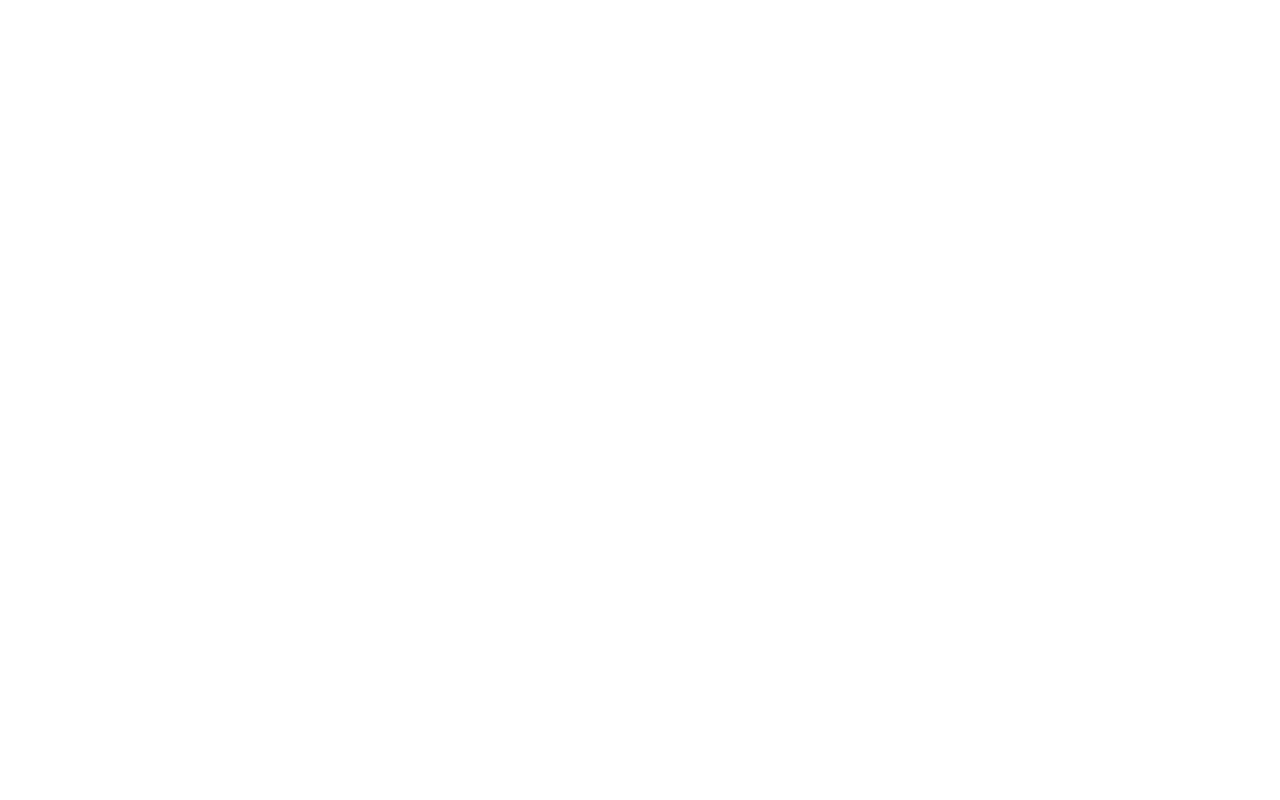
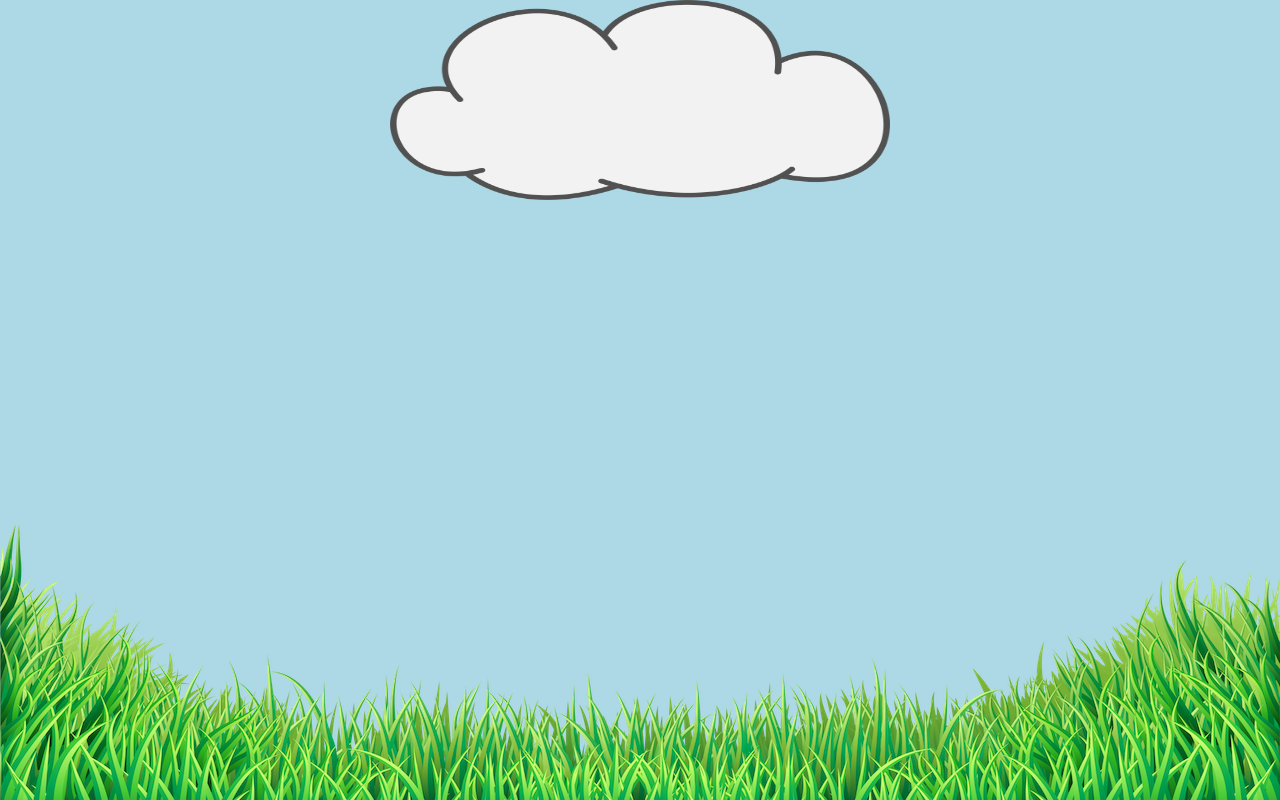
Before and after one commit to lindsma/Zoo, a plain HTML site: page index.html in a window 1280 px wide. Drawn offline with Linux system fonts and the light colour scheme.

Commit message:
Minimum requirements

```diff
--- a/index.html
+++ b/index.html
@@ -3,12 +3,26 @@
 
 <head>
     <title>Zoo</title>
-    <!-- <link rel="stylesheet" href="styles/main.css"> -->
+    <link rel="stylesheet" href="styles/main.css">
+    <link rel="stylesheet" href="styles/reset.css">
 </head>
 
 <body>
 
     <!-- Content goes here -->
+
+<main>
+  <div class="container">
+    <img class="cloud" alt="cloud image" src="styles/cloud5.png">
+  </div>
+
+
+<footer class="grass">
+
+</footer>
+
+
+</main>
 
 
     <script src="js/jquery-3.1.1.min.js"></script>
--- a/js/main.js
+++ b/js/main.js
@@ -1,6 +1,14 @@
+var mammal = ["aardvark", "elephant", "dog", "lion", "fox", "hare", "armadillo", "baboon", "camel", "beaver", "bear", "whale", "tiger", "ferret", "rhinoceros", "bobcat", "cat", "dolphin", "caribou", "cheetah", "chimpanzee", "chipmunk", "leopard", "wombat", "rabbit", "cougar", "coyote", "dingo", "kangaroo", "seal", "elk", "moose", "fox", "anteater", "panda", "otter", "giraffe", "tamarin", "groundhog", "porpoise", "hedgehog", "hippopotamus", "horse", "monkey", "impala", "jackrabbit", "jaguar", "orca", "kinkajou", "koala", "llama", "lynx", "manatee", "meerkat", "goat", "gorilla", "lemur", "rat", "opossum", "orangutan", "bat", "platypus", "porcupine", "raccoon", "sheep", "skunk", "sloth", "hyena", "squirrel", "tasmanian devil", "gazelle", "wallaby", "walrus", "buffalo", "deer", "wolf", "wolverine", "zebra", "bushbaby"];
+
+var reptile = ["alligator", "crocodile", "caiman", "lizard", "gecko", "chameleon", "iguana", "bearded dragon", "viper", "snake", "python", "rattlesnake", "cobra", "anaconda", "tortoise", "turtle"];
+
+var bird = ["chicken", "duck", "ostrich", "goose", "swan", "turkey", "partridge", "quail", "pheasant", "penguin", "cardinal", "eagle", "stork", "heron", "pelican", "blue-footed booby", "vulture", "osprey", "hawk", "buzzard"];
+
+
 // create animal constructor
 
 (function() {
+
     Animal.prototype = {
 
         // calculate age from DOB
@@ -10,30 +18,74 @@
             this.info.dob = new Date(this.info.dob);
             var age = Math.floor(((currentDate.getTime() - this.info.dob.getTime()) / 3.154e+10)) + " years";
             this.info.age = this.info.age + age;
+
+        // try/catch for age
+
+            try {
+                if (this.info.age === "" || isNaN(this.info.age)) throw "Age ain't nothin' but a number.";
+            } catch (err) {
+                this.info.age = err;
+            }
+        },
+
+        // determine class
+
+        findClass: function() {
+
+            if ($.inArray(this.info.species, mammal) !== -1) {
+                this.info.class = "mammal";
+            } else if ($.inArray(this.info.species, reptile) !== -1) {
+                this.info.class = "reptile";
+            } else if ($.inArray(this.info.species, bird) !== -1) {
+                this.info.class = "bird";
+            } else {
+                console.log("This animal is not welcome in our zoo.");
+            }
+
+        // try/catch for class type
+
+            try {
+                if (this.info.class === "") throw "Animal class not found";
+            } catch (err) {
+                this.info.class = err;
+            }
+
         },
 
         // determine birth or lay eggs
 
         delivery: function() {
-            if (this.info.type === "mammal") {
+            if (this.info.class === "mammal") {
                 this.info.deliveryType = this.info.deliveryType + "gives birth";
-            } else if (this.info.type === "bird" || this.info.type === "reptile") {
+            } else if (this.info.class === "bird" || this.info.class === "reptile") {
                 this.info.deliveryType = this.info.deliveryType + "lays eggs";
+            }
+
+        // try/catch for delivery type
+
+            try {
+                if (this.info.deliveryType === "") throw "Maybe " + this.info.name + " doesn't want babies!";
+            } catch (err) {
+                this.info.deliveryType = err;
             }
         },
 
+        // initiate animal creation
+
         init: function() {
             this.calcAge();
+            this.findClass();
             this.delivery();
         }
     };
 
 
-    function Animal(species, type, name, dob) {
+    function Animal(species, name, dob) {
+
         // basic animal info setup
         this.info = {
             species: species,
-            type: type,
+            class: "",
             name: name,
             dob: dob,
             age: "",
@@ -41,32 +93,56 @@
             specialAbilities: ""
         };
 
-        this.abilities = function() {
+        // chicken functions & abilities
 
+        this.chicken = function(eggs) {
             if (this.info.species === "chicken") {
                 this.info.specialAbilities = this.info.specialAbilities + "producing valuable food";
-                eggsProduced = function(num) {
-                    this.info.eggsProduced = this.info.name + " produced" + num + " eggs today!";
+                this.eggsProduced = function(eggs) {
+                    this.info.diary = this.info.name + " produced " + eggs + " eggs today!";
                 };
-            } else if (this.info.species === "sloth") {
+                this.eggsProduced(eggs);
+            }
+        };
+
+        // chameleon functions & abilities
+
+        this.chameleon = function(milesPerHour, hours) {
+            if (this.info.species === "chameleon") {
+                this.info.specialAbilities = this.info.specialAbilities + "slithering";
+                this.travelDistance = function(milesPerHour, hours) {
+                    var distance = milesPerHour * hours;
+                    this.info.diary = this.info.name + " travelled " + distance + " miles today!";
+                };
+                this.travelDistance(milesPerHour, hours);
+            }
+        };
+
+        // bushbaby functions & abilities
+
+        this.bushbaby = function(timesEyesRolled) {
+            if (this.info.species === "bushbaby") {
+                this.info.specialAbilities = this.info.specialAbilities + "staring";
+                this.eyesRolled = function(timesEyesRolled) {
+                    this.info.diary = this.info.name + " rolled her eyes " + timesEyesRolled + " times today!";
+                };
+                this.eyesRolled(timesEyesRolled);
+            }
+        };
+
+        // sloth functions & abilities
+
+        this.sloth = function(limbsClimbed) {
+            if (this.info.species === "sloth") {
                 this.info.specialAbilities = this.info.specialAbilities + "hanging";
-                limbsClimbed = function(num) {
-                    this.info.limbsClimbed = this.info.name + " climbed" + num + " limbs today!";
+                this.limbsClimbed = function(limbsClimbed) {
+                    this.info.diary = this.info.name + " climbed " + limbsClimbed + " limbs today!";
                 };
-            } else if (this.info.species === "lizard") {
-                this.info.specialAbilities = this.info.specialAbilities + "slithering";
-                travelDistance = function(milesPerHour, hours) {
-                    var distance = milesPerHour * hours;
-                    this.info.distanceTravelled = this.info.name + " travelled" + distance + " miles today!";
-                };
-            } else if (this.info.species === "bushbaby") {
-                this.info.specialAbilities = this.info.specialAbilities + "staring";
-                eyesRolled = function(num) {
-                    this.info.eyesRolled = this.info.name + " rolled her eyes " + num + " times today!";
-                };
+                this.limbsClimbed(limbsClimbed);
             }
+        };
 
-        };
+        // modify toString
 
         Animal.prototype.toString = function animalToString() {
             var ret = this.info.name + " is a " + this.info.species + " & is good at " + this.info.specialAbilities;
@@ -74,51 +150,56 @@
 
         };
 
+        // try/catch for Special Abilities
+
+        try {
+            if (this.info.specialAbilities === "") throw this.info.name + " doesn't have any special abilities :(";
+        } catch (err) {
+            this.info.specialAbilities = err;
+        }
+
     }
 
     // create two species minimum
 
-    var margot = new Animal("sloth", "mammal", "margot", "1987-11-12");
+    var margot = new Animal("sloth", "margot", "1987-11-12");
     margot.info.toes = 3;
     margot.info.temperament = "phlegmatic";
     margot.init();
-    margot.abilities();
+    margot.sloth(5);
     margot.toString();
     console.log(margot.toString());
+    console.log(margot);
 
-    var endive = new Animal("chicken", "bird", "endive", "2010-02-15");
+    var endive = new Animal("chicken", "endive", "2010-02-15");
     endive.info.breed = "andalusian";
     endive.info.spots = true;
     endive.init();
-    endive.abilities();
+    endive.chicken(4);
+    endive.toString();
+    console.log(endive.toString());
     console.log(endive);
 
-    var miso = new Animal("bushbaby", "mammal", "miso", "1995-03-14");
+    var miso = new Animal("bushbaby", "miso", "1995-03-14");
     miso.info.temperament = "choleric";
     miso.init();
-    miso.abilities();
+    miso.bushbaby(6);
+    miso.toString();
+    console.log(miso.toString());
     console.log(miso);
 
-    var liz = new Animal("chameleon", "reptile", "liz", "2005-11-24");
+    var liz = new Animal("chameleon", "liz", "2005-11-24");
     liz.info.temperament = "phlegmatic";
     liz.init();
-    liz.abilities();
+    liz.chameleon(5, 4);
+    liz.toString();
+    console.log(liz.toString());
     console.log(liz);
 
+// error catching example
+
+    var frank = new Animal("chupacabra", "frank");
+    frank.init();
+    console.log(frank);
+
 })();
-
-
-
-
-// create one or more methods in each species
-// ex. parrots can speak, lions can roar
-// species-specific method should take at least one argument.
-// ex. swim method could take the argument "duration", and return how far the animal swam in that time (speed * time)
-
-// all species must re-implement the toString() method
-// it may be good to run the default toString() method on one of your animals to see how it works
-
-// write tests! using try/catch for each method (epic) or just a few
-// make sure you can create each type of animal species
-// make sure the animals you create have the correct data on them
-// epic - don't allow the creation of an Animal directly, we must have a species
--- a/styles/main.scss
+++ b/styles/main.scss
@@ -0,0 +1,29 @@
+*,
+*:after,
+*:before {
+    box-sizing: border-box;
+}
+
+body {
+  height: 100%;
+  background: lightblue;
+}
+div.container {
+    display: flex;
+
+    img.cloud {
+      width: 500px;
+        height: 200px;
+        margin: 0 auto;
+        align-self: center;
+    }
+}
+
+footer.grass {
+  position: fixed;
+  left: 0;
+  bottom: 0;
+  width: 100%;
+  background-image: url("grass.png");
+  height: 300px;
+}
--- /dev/null
+++ b/styles/reset.css
@@ -0,0 +1,48 @@
+/* http://meyerweb.com/eric/tools/css/reset/
+   v2.0 | 20110126
+   License: none (public domain)
+*/
+
+html, body, div, span, applet, object, iframe,
+h1, h2, h3, h4, h5, h6, p, blockquote, pre,
+a, abbr, acronym, address, big, cite, code,
+del, dfn, em, img, ins, kbd, q, s, samp,
+small, strike, strong, sub, sup, tt, var,
+b, u, i, center,
+dl, dt, dd, ol, ul, li,
+fieldset, form, label, legend,
+table, caption, tbody, tfoot, thead, tr, th, td,
+article, aside, canvas, details, embed,
+figure, figcaption, footer, header, hgroup,
+menu, nav, output, ruby, section, summary,
+time, mark, audio, video {
+	margin: 0;
+	padding: 0;
+	border: 0;
+	font-size: 100%;
+	font: inherit;
+	vertical-align: baseline;
+}
+/* HTML5 display-role reset for older browsers */
+article, aside, details, figcaption, figure,
+footer, header, hgroup, menu, nav, section {
+	display: block;
+}
+body {
+	line-height: 1;
+}
+ol, ul {
+	list-style: none;
+}
+blockquote, q {
+	quotes: none;
+}
+blockquote:before, blockquote:after,
+q:before, q:after {
+	content: '';
+	content: none;
+}
+table {
+	border-collapse: collapse;
+	border-spacing: 0;
+}
```
Also changed, not shown: styles/cloud5.png (added), styles/grass.png (added), styles/main.css (added), styles/sloth_fall.png (added), 1 other file.
